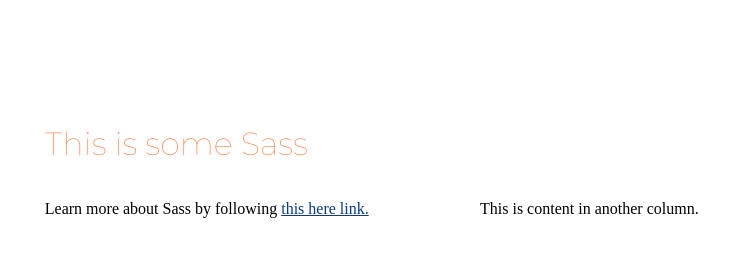
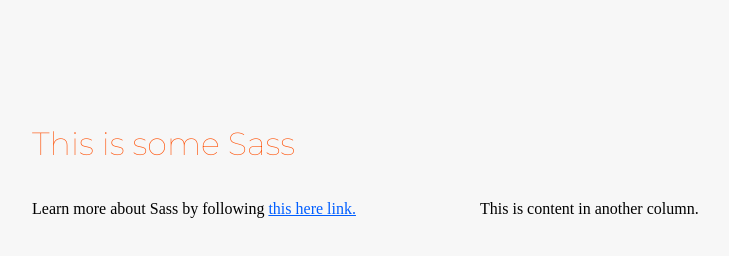
Before and after one commit to KPart1111/316-6-demo, a website: page index.html in a window 1280 px wide. Shown: the whole page, without its empty margins (160-889 px from the left). Drawn offline with nearby package versions, Linux system fonts and the light colour scheme; files that its build step writes are made by us from their sources; a web font is replaced by a local one.

Commit message:
updated files

```diff
--- a/sass/_base.scss
+++ b/sass/_base.scss
@@ -1,5 +1,8 @@
+@use "variables" as *;
+
 body {
-  padding: 8vw 16vw;
+  padding: 8vw 15vw;
+  background-color: #f7f7f7;
 }
 a {
   color: $color__link;
--- /dev/null
+++ b/sass/_break600.scss
@@ -0,0 +1,5 @@
+@media screen and (max-width: 600px) {
+     body {
+          padding: 5vw;
+     }
+}
--- a/sass/_typography.scss
+++ b/sass/_typography.scss
@@ -1,3 +1,5 @@
+@use "variables" as *;
+
 body {
     font-family: $font__main;
 }
--- a/sass/_variables.scss
+++ b/sass/_variables.scss
@@ -1,13 +1,15 @@
+@use "sass:color";
+
 $font__main: 'Sorts Mill Goudy', serif;
 $font__heading: 'Montserrat', sans-serif;
 
-$color__blue: #0b3887;
-$color__orange: #fb763d;
-$color__grey: #a2abb0;
+$color__blue: #005eff;
+$color__orange: #ff4d00;
+$color__grey: #aeb2b4;
 $color__white: #ffffff;
 $color__block: #000000;
 
 $color__background: #fefefe;
 
 $color__link: $color__blue;
-$color__link-hover: lighten($color__blue, 15%);
+$color__link-hover: color.adjust($color__blue, $lightness: 15%);
--- a/sass/style.scss
+++ b/sass/style.scss
@@ -1,5 +1,5 @@
-@import "reset";
-@import "variables";
-@import "typography";
-@import "base";
-@import "1120";
+@use "reset";
+@use "typography";
+@use "base";
+@use "break1120";
+@use "break600";
```
Also changed, not shown: sass/_break1120.scss (renamed from sass/_1120.scss).
